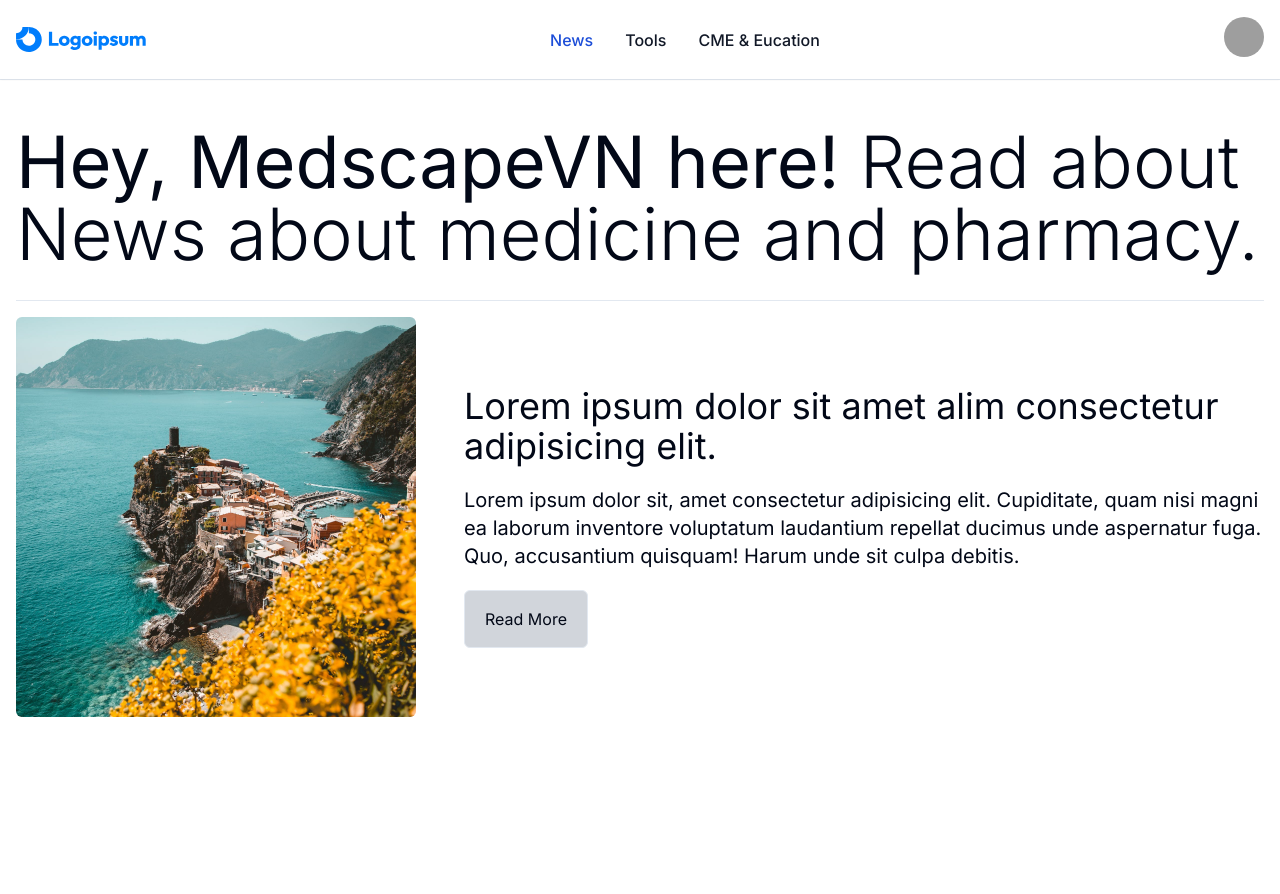
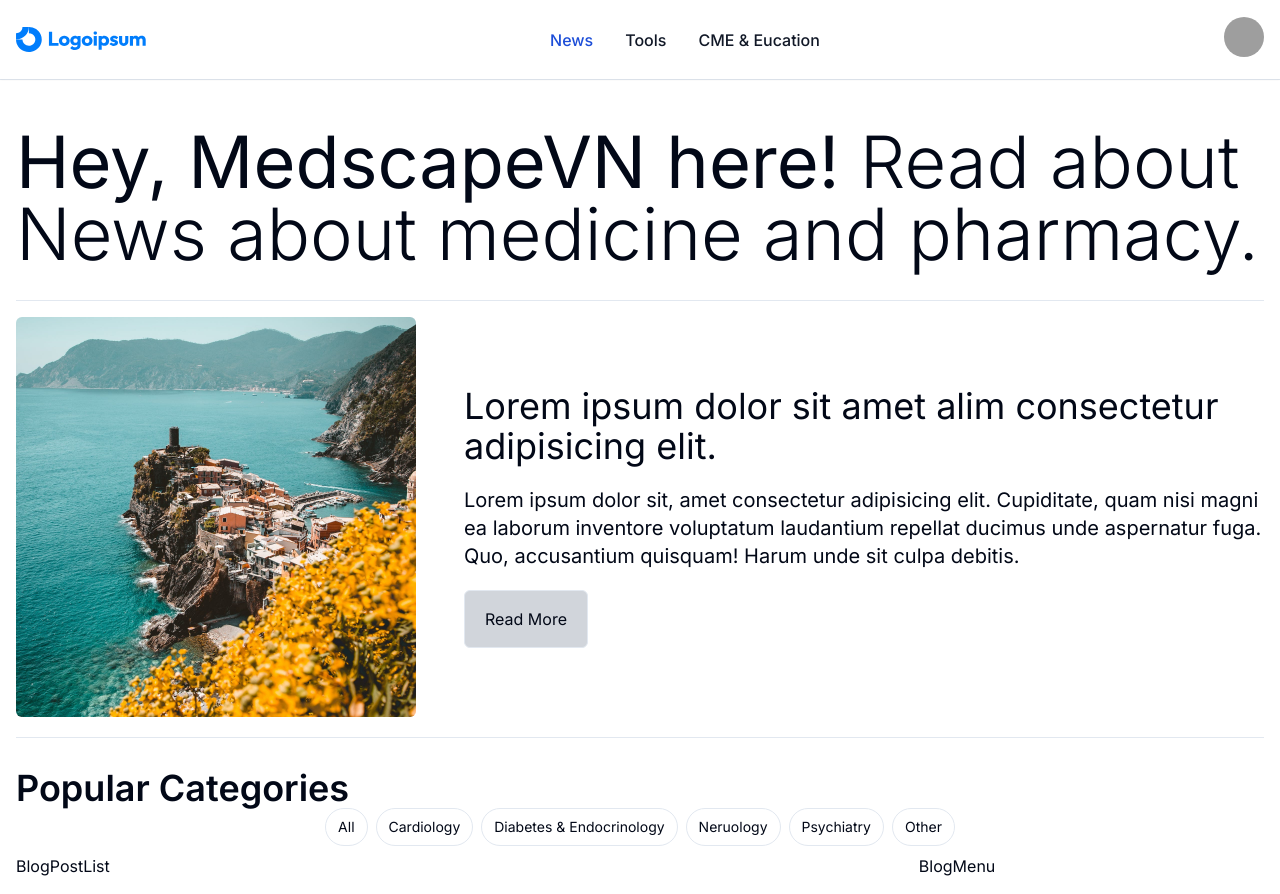
Before and after one commit to thientantran/md_vn, a Next.js app: page / in a window 1280 px wide. Before the commit the page ends 800 px from the top, so only its background shows below. Built offline with nearby package versions, Linux system fonts and the light colour scheme; grey boxes are pictures that could not be loaded.

Commit message:
LAYOUT - Categories and Main Content and Right Menu

```diff
--- a/app/(blog)/page.jsx
+++ b/app/(blog)/page.jsx
@@ -1,9 +1,18 @@
+import BlogCategories from "@/components/blog/BlogCategories";
 import BlogFeature from "@/components/blog/BlogFeature";
+import BlogMenu from "@/components/blog/BlogMenu";
+import BlogPostList from "@/components/blog/BlogPostList";
 
 export default function page() {
+  const categories = ["All", "Cardiology","Diabetes & Endocrinology", "Neruology", "Psychiatry", "Other"]
   return (
    <div className="p-4">
     <BlogFeature/>
+    <BlogCategories categories={categories}/>
+    <div className="flex gap-x-10">
+      <BlogPostList/>
+      <BlogMenu/>
+    </div>
    </div>
   )
 }
--- /dev/null
+++ b/components/blog/BlogCategories.jsx
@@ -0,0 +1,18 @@
+import BlogCategoryItem from "./BlogCategoryItem";
+
+export default function BlogCategories({categories}) {
+  return (
+    <div className="mt-[30px]">
+      <div className="text-xl md:text-4xl font-semibold">
+        Popular Categories
+      </div>
+      <div className="flex justify-center">
+        <div className="flex items-center gap-x-2 overflow-x-auto pb-2">
+          {categories.map((category, _index)=> (
+            <BlogCategoryItem key={category} category={category}/>
+          ))}
+        </div>
+      </div>
+    </div>
+  )
+}
--- /dev/null
+++ b/components/blog/BlogCategoryItem.jsx
@@ -0,0 +1,10 @@
+
+export default function BlogCategoryItem({category}) {
+  return (
+    <button className='py-2 px-3 text-sm border border-slate-200 rounded-full flex items-center gap-x-1 hover:border-sky-700 transition'>
+      <div className='truncate'>
+        {category}
+      </div>
+    </button>
+  )
+}
--- a/components/blog/BlogFeature.jsx
+++ b/components/blog/BlogFeature.jsx
@@ -21,6 +21,7 @@
           <button className='px-1 py-2 md:py-4 border bg-gray-300 md:px-5 rounded-md w-max hover:bg-gray-200 transition-all duration-500'>Read More</button>
         </div>
       </div>
+      <hr className="mt-[20px]"/>
     </div>
   )
 }
--- /dev/null
+++ b/components/blog/BlogMenu.jsx
@@ -0,0 +1,8 @@
+
+export default function BlogMenu() {
+  return (
+    <div className="flex-[2]">
+      BlogMenu
+    </div>
+  )
+}
--- /dev/null
+++ b/components/blog/BlogPostList.jsx
@@ -0,0 +1,8 @@
+
+export default function BlogPostList() {
+  return (
+    <div className="flex-[5]">
+      BlogPostList
+    </div>
+  )
+}
```
